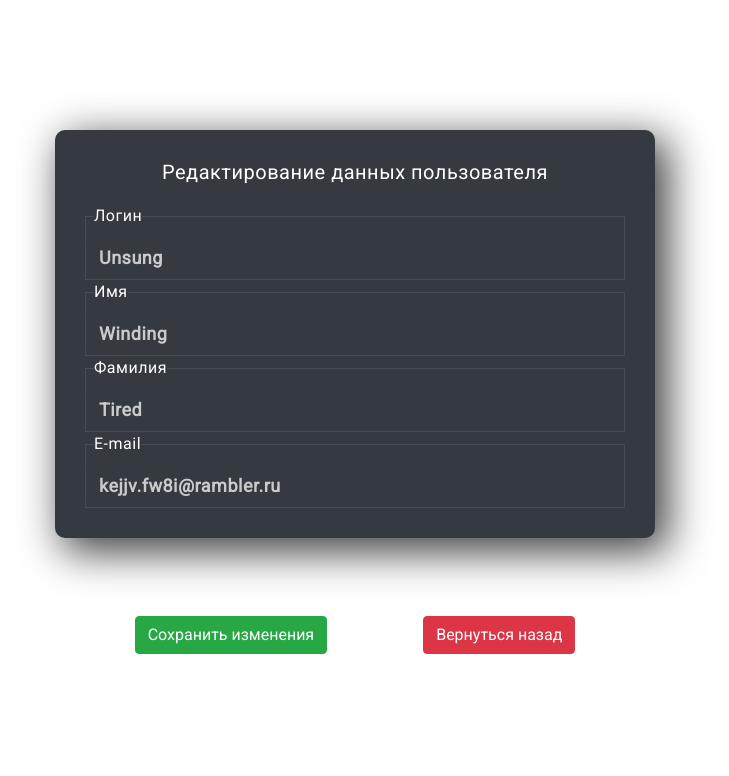
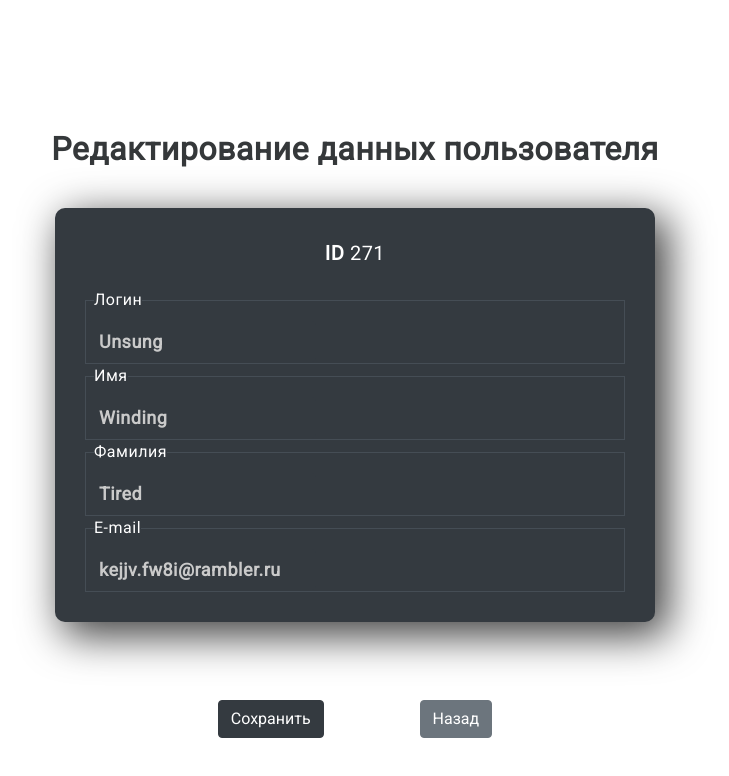
Before and after one commit to TanyaZolotarova/React-users-table-app, a React (Create React App) app: page /users/1 in a window 1280 px wide. Shown: the top 776 px of the page, without its empty margins (285-1014 px from the left). Built offline with nearby package versions, Linux system fonts and the light colour scheme.

Commit message:
add new user row and fix editpage

```diff
--- a/src/App.css
+++ b/src/App.css
@@ -248,12 +248,23 @@ header a:hover{
   align-items: center;
 }
 
+.id-user{
+  margin: 0 auto;
+}
+
 .user-h2{
   font-size: 20px;
   color: #ffffff;
   text-align: center;
   margin-bottom: 20px;
 }
+.user-title {
+  text-align: center;
+  font-weight: 800;
+  color: #35383A;
+  margin-bottom: 40px;
+}
+
 
 .label_text_user {
   color: #fff;
@@ -269,7 +280,13 @@ header a:hover{
 .delit{
   margin-right: 30px;
 }
-
+.user-add-btn{
+  height: 38px;
+  margin-left: 20px;
+}
+.sitebar-icons{
+  margin-right: 10px;
+}
 
 
 
--- a/src/App.js
+++ b/src/App.js
@@ -1,24 +1,32 @@
 import React from 'react';
 import './App.css';
-import { BrowserRouter as Router, Route } from 'react-router-dom';
+import {
+    BrowserRouter as Router, Route, Switch
+} from 'react-router-dom';
 import FormRegisterComponent from './Components/FormRegisterComponent';
 import LoginFormComponents from './Components/LoginFormComponents';
 import HomePageComponent from './SitePageComponents/HomePageComponent';
-import EditUserRowContainer from "./SitePageComponents/EdidUserRowComponent";
+import EditUserRowContainer from './SitePageComponents/EdidUserRowComponent';
 
 class App extends React.Component {
   render() {
     return (
+
       <Router>
+
         <div className="App">
+            <Switch>
           <Route exact path="/" component={FormRegisterComponent} />
+          <Route exact path="/login" component={LoginFormComponents} />
+          <Route exact path="/home" component={HomePageComponent}/>
+          <Route exact path="/users/:id" component={EditUserRowContainer}/>
+          <Route exact path="/users" component={EditUserRowContainer}/>
+          <Route component={HomePageComponent}/>
+            </Switch>
         </div>
-        <div className="App">
-          <Route exact path="/login" component={LoginFormComponents} />
-        </div>
-        <Route exact path="/Home" component={HomePageComponent} />
-          <Route exact path="/users/:id" component={EditUserRowContainer} />
       </Router>
+
+
     );
   }
 }
--- a/src/Redux/actions/registration.js
+++ b/src/Redux/actions/registration.js
@@ -3,31 +3,23 @@ export const REGISTRATION_SET_FIELD = '[registration] set field';
 export const REGISTRATION_CLEAR_FORM = '[registration] clear form';
 export const REGISTRATION_SET_LOGGED_IN = '[registration] set logged in';
 
-export const setErrors = (errors) => {
-  return {
-    type: REGISTRATION_SET_ERRORS,
-    errors
-  }
-};
+export const setErrors = (errors) => ({
+  type: REGISTRATION_SET_ERRORS,
+  errors,
+});
 
-export const setField = (field) => {
-  return {
-    type: REGISTRATION_SET_FIELD,
-    field
-  }
-};
+export const setField = (field) => ({
+  type: REGISTRATION_SET_FIELD,
+  field,
+});
 
-export const setLoggedIn = (fields) => {
-  return {
-    type: REGISTRATION_SET_LOGGED_IN,
-    // isLogged: true,
-    fields
-  }
-};
+export const setLoggedIn = (fields) => ({
+  type: REGISTRATION_SET_LOGGED_IN,
+  // isLogged: true,
+  fields,
+});
 
-export const clearForm = (fields) => {
-  return {
-    type: REGISTRATION_CLEAR_FORM,
-    fields
-  }
-};
+export const clearForm = (fields) => ({
+  type: REGISTRATION_CLEAR_FORM,
+  fields,
+});
--- a/src/Redux/reducers/userRowsReduser.js
+++ b/src/Redux/reducers/userRowsReduser.js
@@ -1,5 +1,5 @@
 import {combineReducers} from "redux";
-import {EDIT_USER_ROW, GENERATE_DATA, UPDATE_FILTERED_ROWS, UPDATE_PAGE} from "../actions/row";
+import {EDIT_USER_ROW, GENERATE_DATA, UPDATE_FILTERED_ROWS, UPDATE_PAGE} from "/home/tanya/PhpstormProjects/untitled8/src/Redux/actions/row.js";
 import {generateEmail, generateId, generateName} from "/home/tanya/PhpstormProjects/untitled8/src/SitePageComponents/RandomFunctions.js";
 
 
@@ -16,16 +16,15 @@ function generateRows() {
       name2: generateName(),
       name3: generateName(),
       email: generateEmail(),
-      uniqueId: i,
     })
   }
 
   return result;
 }
 
-//
+// //
 
-const generateUserRow = (state = generateRows(), action) => {
+const generateUserRow = (state = generateRows() , action) => {
   switch (action.type) {
     case GENERATE_DATA:
       return [...action.data];
@@ -36,7 +35,8 @@ const generateUserRow = (state = generateRows(), action) => {
   }
 };
 
-const updatedData = (state = [], action) => {
+
+const updatedData = (state = [] , action) => {
   switch (action.type) {
     case UPDATE_FILTERED_ROWS:
       return [...action.data];
@@ -53,6 +53,17 @@ const page = (state = 1, action) => {
       return action.page;
     case UPDATE_FILTERED_ROWS:
       return 1;
+    case EDIT_USER_ROW:
+      return [...action.data];
+    default:
+      return state;
+  }
+};
+
+const edit = (state = [], action) => {
+  switch (action.type) {
+    case EDIT_USER_ROW:
+      return [...action.data];
     default:
       return state;
   }
@@ -60,9 +71,10 @@ const page = (state = 1, action) => {
 
 
 export const userRowsReducer = combineReducers({
+  generateUserRow,
   updatedData,
   page,
-  generateUserRow,
+  edit,
 });
 
 
@@ -84,8 +96,8 @@ export const userRowsReducer = combineReducers({
 //             return state;
 //     }
 // };
-
-
+//
+//
 // const data = (state = [], action) => {
 //     switch (action.type) {
 //         case GENERATE_DATA:
--- a/src/SitePageComponents/EdidUserRowComponent.js
+++ b/src/SitePageComponents/EdidUserRowComponent.js
@@ -1,27 +1,52 @@
 import React from 'react';
 import '../App.css';
-import {connect} from "react-redux";
-import {editUser, generateData} from "/home/tanya/PhpstormProjects/untitled8/src/Redux/actions/row.js";
-
+import { connect } from 'react-redux';
+import { editUser, generateData } from '/home/tanya/PhpstormProjects/untitled8/src/Redux/actions/row.js';
+import {generateId} from "/home/tanya/PhpstormProjects/untitled8/src/SitePageComponents/RandomFunctions.js";
 
 
 
 class EditUserRowContainer extends React.Component {
-
     state = {
-        row: {},
+        row: {
+            id: '',
+            name1: '',
+            name2: '',
+            name3: '',
+            email: '',
+        },
         rowId: null,
     }
 
     componentDidMount() {
-
         const fields = this.props.generateUserRow;
         const {id} = this.props.match.params;
 
-        this.setState({row: fields[id], rowId: id});
+        if (id) {
+            this.setState({row: fields[id], rowId: parseInt(id)});
+        }
+    }
 
+    // addUser = () => {
+    //
+    //     const fields = this.props.generateUserRow;
+    //     const {id} = this.props.match.params;
+    //
+    //     !this.props.match.params.id
+    //         ? this.setState({rowId: this.props.generateUserRow.length + 1, row: {
+    //             id: '',
+    //             name1: '',
+    //             name2: '',
+    //             name3: '',
+    //             email: '',
+    //             } })
+    //         : this.setState({row: fields[id], rowId: id});
+    //
+    //     console.log("this.state.rowId", this.state.rowId);
+    //
+    //     return this.state;
+    // };
 
-    }
     handleChange = (event) => {
         const {target} = event;
 
@@ -31,28 +56,43 @@ class EditUserRowContainer extends React.Component {
                 [target.name]: target.value,
             }
         });
-    }
+    };
 
     handleSave() {
         const {row, rowId} = this.state;
 
-        const result = this.props.generateUserRow;
-        result[rowId] = row;
+        if (rowId === null) {
+            row.id = generateId();
+        }
 
-        this.props.editUser(result);
+        const oldRows = this.props.generateUserRow;
+        const newRows = rowId === null
+            ? [row, ...oldRows] // when adding a new user
+            : oldRows.map((oldRow, index) => index === rowId ? row : oldRow); // when editing existing user
+
+        this.props.editUser(newRows);
         window.history.back();
     };
+
+
 
     render() {
         return (
             <div className='fon_page'>
                 <div className={'container form_block'}>
+                    <h2 className={"user-title"}> Редактирование данных пользователя </h2>
                     <form className={"bg-dark"} onSubmit={this.submitEdit}>
 
-
-                            <h2 className="user-h2">Редактирование данных пользователя </h2>
-
-
+                        <div className={"id-user"}>
+                        <label className="user-h2"> <strong> ID </strong>
+                            <span className="pt-3">
+                                {
+                                    this.state.row.id
+                                    // !this.state.row.id ? generateId() : this.state.row.id
+                                }
+                            </span>
+                        </label>
+                        </div>
                             {/*  === EDIT_FORM ===  */}
 
                         <fieldset className="fieldset border border-input-users">
@@ -113,18 +153,18 @@ class EditUserRowContainer extends React.Component {
                 </div>
                 <div className='d-flex justify-content-center mt-5'>
                     <button
-                        className='btn btn-success mr-5 bttn'
+                        className='btn btn-dark mr-5 '
                         type='button'
                         onClick={() => this.handleSave()}>
-                        Сохранить изменения
+                       Сохранить
                     </button>
 
                     <button
-                        className='btn btn-danger ml-5 bttn'
+                        className='btn btn-secondary ml-5 '
                         type='button'
                         onClick={() => window.history.back()}
                     >
-                        Вернуться назад
+                        Назад
                     </button>
 
                 </div>
--- a/src/SitePageComponents/PaginationComponent.js
+++ b/src/SitePageComponents/PaginationComponent.js
@@ -1,10 +1,7 @@
 import React from 'react';
 
 class PaginationComponent extends React.Component {
-
-
   render() {
-
     const {
       setPage, pagesCount, currentPage,
     } = this.props;
@@ -34,5 +31,4 @@ class PaginationComponent extends React.Component {
   }
 }
 
-
 export default PaginationComponent;
--- a/src/SitePageComponents/RowComponent.js
+++ b/src/SitePageComponents/RowComponent.js
@@ -5,7 +5,7 @@ import { TrashIcon } from '@primer/octicons-react';
 
 class RowComponent extends React.Component {
   render() {
-    const { row } = this.props;
+      const { row, index } = this.props;
 
     return (
       <tr>
@@ -16,19 +16,15 @@ class RowComponent extends React.Component {
         <td className="d-flex justify-content-between">
           { row.email }
 
-          <div >
+          <div>
 
-          <NavLink to={`/users/${row.uniqueId}`} className="btn btn-dark rounded delit">
-            <span >
-            edit
-            </span>
-          </NavLink>
+            <NavLink to={`/users/${index}`} className="btn btn-dark rounded ">
+              <span>
+                edit
+              </span>
+            </NavLink>
 
-              <NavLink to={`/users/${row.uniqueId}`} className="btn btn-dark rounded ">
-            <span>
-            <TrashIcon size={16} />
-            </span>
-              </NavLink>
+
           </div>
         </td>
       </tr>
```
Also changed, not shown: src/Components/FormRegisterComponent.js (+6 -4 lines), src/SitePageComponents/HeaderMenuComponent.js (+10 -10 lines), src/SitePageComponents/HomePageComponent.js (+5 -27 lines), src/SitePageComponents/TableComponent.js (+14 -3 lines), src/SitePageComponents/RandomFunctions.js. Lines whose indentation alone changed are shown as unchanged.
